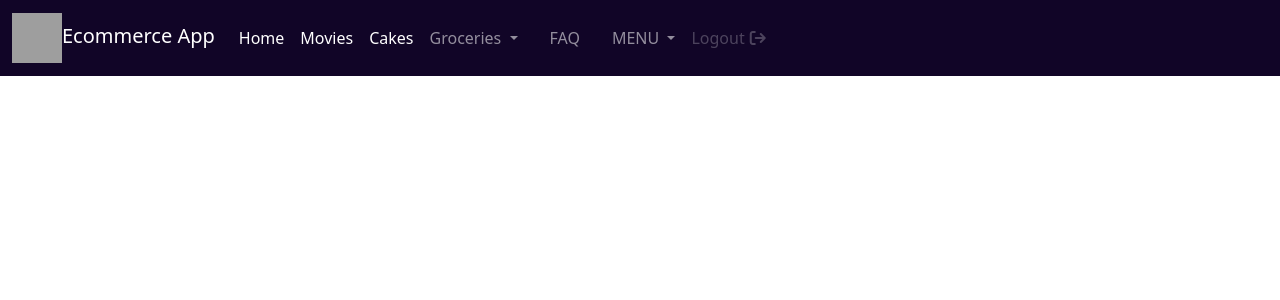
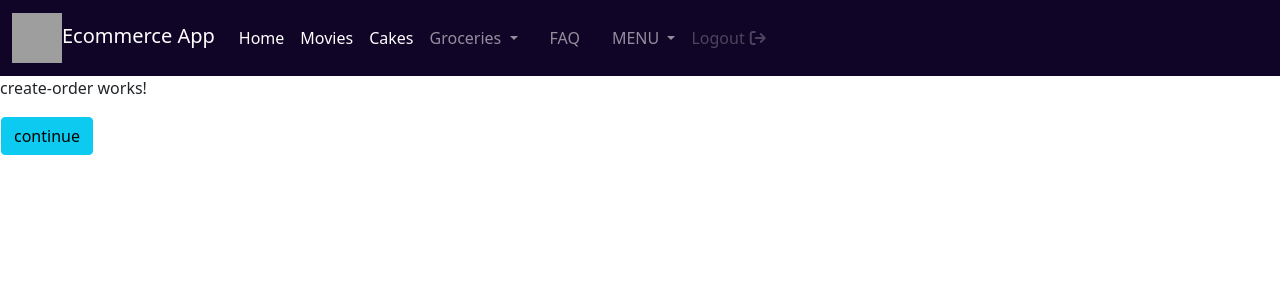
Before and after one commit to kv-b1-2022/ecommerceapp-angular, an Angular app: page /create-order in a window 1280 px wide. Before the commit this address led to /. Shown: the top 300 px of the page. Built offline with nearby package versions, Linux system fonts and the light colour scheme; grey boxes are pictures that could not be loaded; some icons are missing.

Commit message:
Added order

```diff
--- a/src/app/app.module.ts
+++ b/src/app/app.module.ts
@@ -11,6 +11,7 @@ import { BrowserAnimationsModule } from '@angular/platform-browser/animations';
 import { MoviesModule } from './movies/movies.module';
 import { GroceryModule } from './grocery/grocery.module';
 import { EmployeesModule } from './employees/employees.module';
+import { OrderModule } from './order/order.module';
 @NgModule({
   declarations: [
     AppComponent,
@@ -27,7 +28,8 @@ import { EmployeesModule } from './employees/employees.module';
     ToastrModule.forRoot(),
     MoviesModule,
     GroceryModule,
-    EmployeesModule
+    EmployeesModule,
+    OrderModule
 
   ],
   providers: [],
--- /dev/null
+++ b/src/app/order/create-order/create-order.component.html
@@ -0,0 +1,3 @@
+<p>create-order works!</p>
+
+<td><a routerLink="/cardpayment" class="btn btn-info">continue</a></td>
--- /dev/null
+++ b/src/app/order/create-order/create-order.component.ts
@@ -0,0 +1,16 @@
+import { Component, OnInit } from '@angular/core';
+
+@Component({
+  selector: 'app-create-order',
+  templateUrl: './create-order.component.html',
+  styles: [
+  ]
+})
+export class CreateOrderComponent implements OnInit {
+
+  constructor() { }
+
+  ngOnInit(): void {
+  }
+
+}
```
Also changed, not shown: src/app/order/order-routing.module.ts (added, +13 -0 lines), src/app/order/order.module.ts (added, +17 -0 lines).
